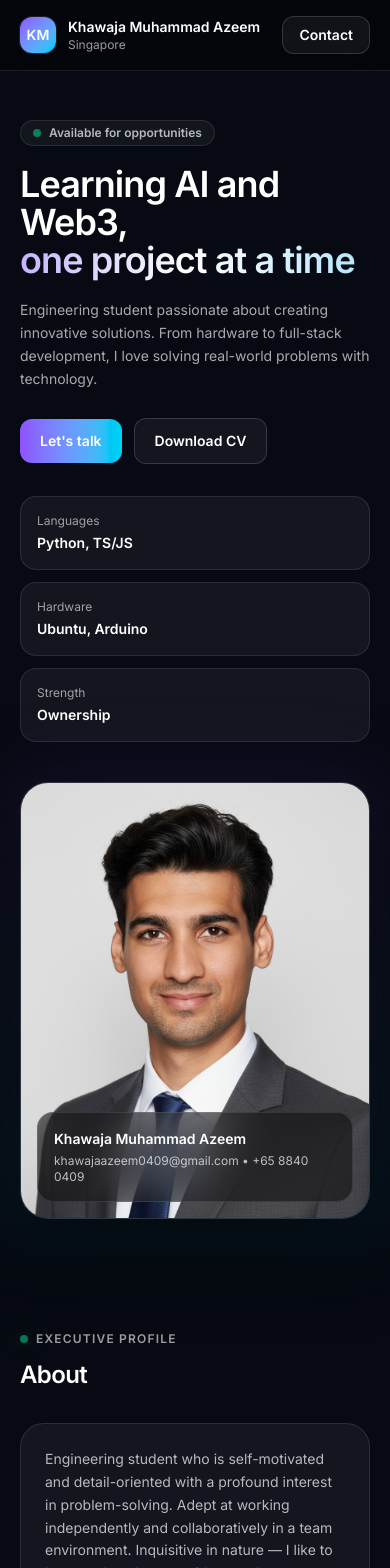
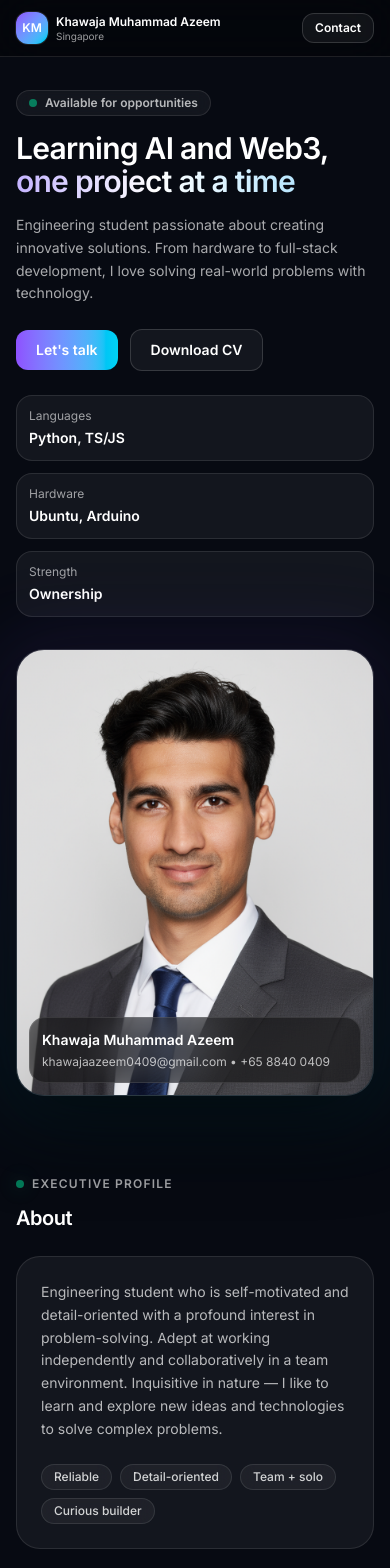
Before and after one commit to Khawaja-Muhammad-Azeem/My-Portfolio-Website, a Next.js app: page / in a window 390 px wide. Shown: the top 1568 px of the page. Built offline with nearby package versions, Linux system fonts and the light colour scheme.

Commit message:
Portfolio upgrade: fixed projects layout, added mobile responsiveness, and improved animations

```diff
--- a/app/page.tsx
+++ b/app/page.tsx
@@ -229,10 +229,10 @@ function Section({
   children: React.ReactNode;
 }) {
   return (
-    <section id={id} className="scroll-mt-24 py-16 md:py-20">
-      <div className="mx-auto max-w-6xl px-5">
+    <section id={id} className="scroll-mt-20 py-12 md:scroll-mt-24 md:py-16 lg:py-20">
+      <div className="mx-auto max-w-6xl px-4 md:px-5">
         <FadeInSection>
-          <div className="mb-8 md:mb-10">
+          <div className="mb-6 md:mb-8 lg:mb-10">
             {eyebrow ? (
               <div className="mb-3 flex items-center gap-2">
                 <span className="h-2 w-2 animate-pulse rounded-full bg-emerald-400 shadow-[0_0_20px_rgba(52,211,153,0.6)]" />
@@ -241,7 +241,7 @@ function Section({
                 </p>
               </div>
             ) : null}
-            <h2 className="text-2xl font-semibold tracking-tight text-white md:text-3xl">
+            <h2 className="text-xl font-semibold tracking-tight text-white md:text-2xl lg:text-3xl">
               {title}
             </h2>
           </div>
@@ -285,16 +285,16 @@ export default function Page() {
 
       {/* Top nav */}
       <header className="sticky top-0 z-50 border-b border-white/10 bg-black/35 backdrop-blur-xl">
-        <div className="mx-auto flex max-w-6xl items-center justify-between px-5 py-4">
-          <a href="#top" className="group inline-flex items-center gap-3">
-            <span className="inline-flex h-9 w-9 items-center justify-center rounded-xl bg-gradient-to-br from-violet-500 to-cyan-400 ring-1 ring-white/10 transition-transform group-hover:scale-110">
-              <span className="text-sm font-semibold text-white">KM</span>
+        <div className="mx-auto flex max-w-6xl items-center justify-between px-4 py-3 md:px-5 md:py-4">
+          <a href="#top" className="group inline-flex items-center gap-2 md:gap-3">
+            <span className="inline-flex h-8 w-8 items-center justify-center rounded-xl bg-gradient-to-br from-violet-500 to-cyan-400 ring-1 ring-white/10 transition-transform group-hover:scale-110 md:h-9 md:w-9">
+              <span className="text-xs font-semibold text-white md:text-sm">KM</span>
             </span>
             <div className="leading-tight">
-              <div className="text-sm font-semibold text-white">
+              <div className="text-xs font-semibold text-white md:text-sm">
                 {PROFILE.name}
               </div>
-              <div className="text-xs text-white/60">{PROFILE.location}</div>
+              <div className="text-[10px] text-white/60 md:text-xs">{PROFILE.location}</div>
             </div>
           </a>
 
@@ -316,10 +316,10 @@ export default function Page() {
             </a>
           </nav>
 
-          <div className="flex items-center gap-3">
+          <div className="flex items-center gap-2 md:gap-3">
             <a
               href={PROFILE.resumeHref}
-              className="hidden rounded-xl bg-white px-4 py-2 text-sm font-semibold text-black transition-transform hover:scale-105 hover:bg-white/90 md:inline-flex"
+              className="hidden rounded-xl bg-white px-3 py-1.5 text-xs font-semibold text-black transition-transform hover:scale-105 hover:bg-white/90 md:inline-flex md:px-4 md:py-2 md:text-sm"
               onMouseEnter={() => setCursorVariant("hover")}
               onMouseLeave={() => setCursorVariant("default")}
             >
@@ -327,7 +327,7 @@ export default function Page() {
             </a>
             <a
               href="#contact"
-              className="inline-flex rounded-xl border border-white/15 bg-white/5 px-4 py-2 text-sm font-semibold text-white transition-colors hover:bg-white/10"
+              className="inline-flex rounded-xl border border-white/15 bg-white/5 px-3 py-1.5 text-xs font-semibold text-white transition-colors hover:bg-white/10 md:px-4 md:py-2 md:text-sm"
             >
               Contact
             </a>
@@ -336,16 +336,16 @@ export default function Page() {
       </header>
 
       {/* Hero */}
-      <main id="top" className="mx-auto max-w-6xl px-5">
-        <section className="py-12 md:py-16">
-          <div className="grid items-center gap-10 md:grid-cols-[1.15fr_0.85fr]">
+      <main id="top" className="mx-auto max-w-6xl px-4 md:px-5">
+        <section className="py-8 md:py-12 lg:py-16">
+          <div className="grid items-center gap-8 md:grid-cols-[1.15fr_0.85fr] md:gap-10">
             <FadeInSection>
-              <div className="mb-5 inline-flex items-center gap-2 rounded-full border border-white/10 bg-white/5 px-3 py-1 text-xs font-semibold text-white/70 backdrop-blur">
+              <div className="mb-4 inline-flex items-center gap-2 rounded-full border border-white/10 bg-white/5 px-3 py-1 text-xs font-semibold text-white/70 backdrop-blur md:mb-5">
                 <span className="h-2 w-2 animate-pulse rounded-full bg-emerald-400" />
                 Available for opportunities
               </div>
 
-              <h1 className="text-4xl font-semibold leading-[1.05] tracking-tight md:text-6xl">
+              <h1 className="text-3xl font-semibold leading-[1.1] tracking-tight sm:text-4xl md:text-5xl lg:text-6xl lg:leading-[1.05]">
                 <span className="text-white">
                   <TypeWriter text="Learning AI and Web3," delay={80} />
                 </span>
@@ -355,14 +355,14 @@ export default function Page() {
                 </span>
               </h1>
 
-              <p className="mt-5 max-w-xl text-sm leading-relaxed text-white/65 md:text-base">
+              <p className="mt-4 max-w-xl text-sm leading-relaxed text-white/65 md:mt-5 md:text-base">
                 {PROFILE.subtitle}
               </p>
 
-              <div className="mt-7 flex flex-wrap items-center gap-3">
+              <div className="mt-6 flex flex-wrap items-center gap-3 md:mt-7">
                 <a
                   href="#contact"
-                  className="rounded-xl bg-gradient-to-r from-violet-500 to-cyan-400 px-5 py-3 text-sm font-semibold text-white transition-transform hover:scale-105"
+                  className="rounded-xl bg-gradient-to-r from-violet-500 to-cyan-400 px-5 py-2.5 text-sm font-semibold text-white transition-transform hover:scale-105 md:px-5 md:py-3"
                   onMouseEnter={() => setCursorVariant("hover")}
                   onMouseLeave={() => setCursorVariant("default")}
                 >
@@ -370,22 +370,22 @@ export default function Page() {
                 </a>
                 <a
                   href={PROFILE.resumeHref}
-                  className="rounded-xl border border-white/15 bg-white/5 px-5 py-3 text-sm font-semibold text-white transition-colors hover:bg-white/10"
+                  className="rounded-xl border border-white/15 bg-white/5 px-5 py-2.5 text-sm font-semibold text-white transition-colors hover:bg-white/10 md:px-5 md:py-3"
                 >
                   Download CV
                 </a>
               </div>
 
-              <div className="mt-8 grid gap-3 sm:grid-cols-3">
-                <div className="group rounded-2xl border border-white/10 bg-white/5 p-4 transition-all hover:border-white/20 hover:bg-white/10">
+              <div className="mt-6 grid gap-3 sm:grid-cols-3 md:mt-8">
+                <div className="group rounded-2xl border border-white/10 bg-white/5 p-3 transition-all hover:border-white/20 hover:bg-white/10 md:p-4">
                   <div className="text-xs text-white/60">Languages</div>
                   <div className="mt-1 text-sm font-semibold">Python, TS/JS</div>
                 </div>
-                <div className="group rounded-2xl border border-white/10 bg-white/5 p-4 transition-all hover:border-white/20 hover:bg-white/10">
+                <div className="group rounded-2xl border border-white/10 bg-white/5 p-3 transition-all hover:border-white/20 hover:bg-white/10 md:p-4">
                   <div className="text-xs text-white/60">Hardware</div>
                   <div className="mt-1 text-sm font-semibold">Ubuntu, Arduino</div>
                 </div>
-                <div className="group rounded-2xl border border-white/10 bg-white/5 p-4 transition-all hover:border-white/20 hover:bg-white/10">
+                <div className="group rounded-2xl border border-white/10 bg-white/5 p-3 transition-all hover:border-white/20 hover:bg-white/10 md:p-4">
                   <div className="text-xs text-white/60">Strength</div>
                   <div className="mt-1 text-sm font-semibold">Ownership</div>
                 </div>
@@ -408,8 +408,8 @@ export default function Page() {
                     />
                   </div>
 
-                  <div className="absolute inset-x-0 bottom-0 p-4">
-                    <div className="rounded-2xl border border-white/10 bg-black/45 p-4 backdrop-blur-xl">
+                  <div className="absolute inset-x-0 bottom-0 p-3 md:p-4">
+                    <div className="rounded-2xl border border-white/10 bg-black/45 p-3 backdrop-blur-xl md:p-4">
                       <div className="text-sm font-semibold">{PROFILE.name}</div>
                       <div className="mt-1 text-xs text-white/70">
                         {PROFILE.email} • {PROFILE.phone}
@@ -489,29 +489,21 @@ export default function Page() {
         <div className="grid gap-5 md:grid-cols-2">
           {PROJECTS.map((p, i) => (
             <FadeInSection key={p.title} delay={i * 100}>
-              <a
-                href={p.href}
+              <div
                 className="group relative overflow-hidden rounded-3xl border border-white/10 bg-white/5 p-6 transition-all hover:border-white/20 hover:bg-white/7 hover:shadow-[0_20px_50px_rgba(124,58,237,0.15)]"
                 onMouseEnter={() => setCursorVariant("hover")}
                 onMouseLeave={() => setCursorVariant("default")}
               >
-                <div className="absolute right-4 top-4">
-                  <span className="rounded-full border border-white/10 bg-black/20 px-3 py-1 text-xs text-white/60">
+                <div className="mb-4 flex items-start justify-between gap-4">
+                  <div className="text-lg font-semibold">{p.title}</div>
+                  <span className="rounded-full border border-white/10 bg-black/30 px-3 py-1 text-xs text-white/60">
                     {p.status}
                   </span>
                 </div>
 
-                <div className="flex items-start justify-between gap-4">
-                  <div>
-                    <div className="text-lg font-semibold">{p.title}</div>
-                    <p className="mt-2 text-sm leading-relaxed text-white/65">
-                      {p.desc}
-                    </p>
-                  </div>
-                  <span className="mt-1 inline-flex h-10 w-10 flex-none items-center justify-center rounded-2xl border border-white/10 bg-white/5 text-white/70 transition-transform group-hover:scale-110 group-hover:bg-white/10">
-                    ↗
-                  </span>
-                </div>
+                <p className="text-sm leading-relaxed text-white/65">
+                  {p.desc}
+                </p>
 
                 <div className="mt-4 flex flex-wrap gap-2">
                   {p.tags.map((t) => (
@@ -523,7 +515,7 @@ export default function Page() {
                     </span>
                   ))}
                 </div>
-              </a>
+              </div>
             </FadeInSection>
           ))}
         </div>
@@ -656,12 +648,12 @@ export default function Page() {
         </div>
       </Section>
 
-      <footer className="border-t border-white/10 bg-black/20 py-10">
-        <div className="mx-auto flex max-w-6xl flex-col gap-3 px-5 md:flex-row md:items-center md:justify-between">
-          <div className="text-sm text-white/60">
+      <footer className="border-t border-white/10 bg-black/20 py-8 md:py-10">
+        <div className="mx-auto flex max-w-6xl flex-col gap-3 px-4 md:flex-row md:items-center md:justify-between md:px-5">
+          <div className="text-xs text-white/60 md:text-sm">
             © {new Date().getFullYear()} {PROFILE.name}. Built with Next.js & ❤️
           </div>
-          <div className="flex items-center gap-5 text-sm text-white/60">
+          <div className="flex items-center gap-4 text-xs text-white/60 md:gap-5 md:text-sm">
             <a className="transition-colors hover:text-white" href="#about">
               About
             </a>
```
